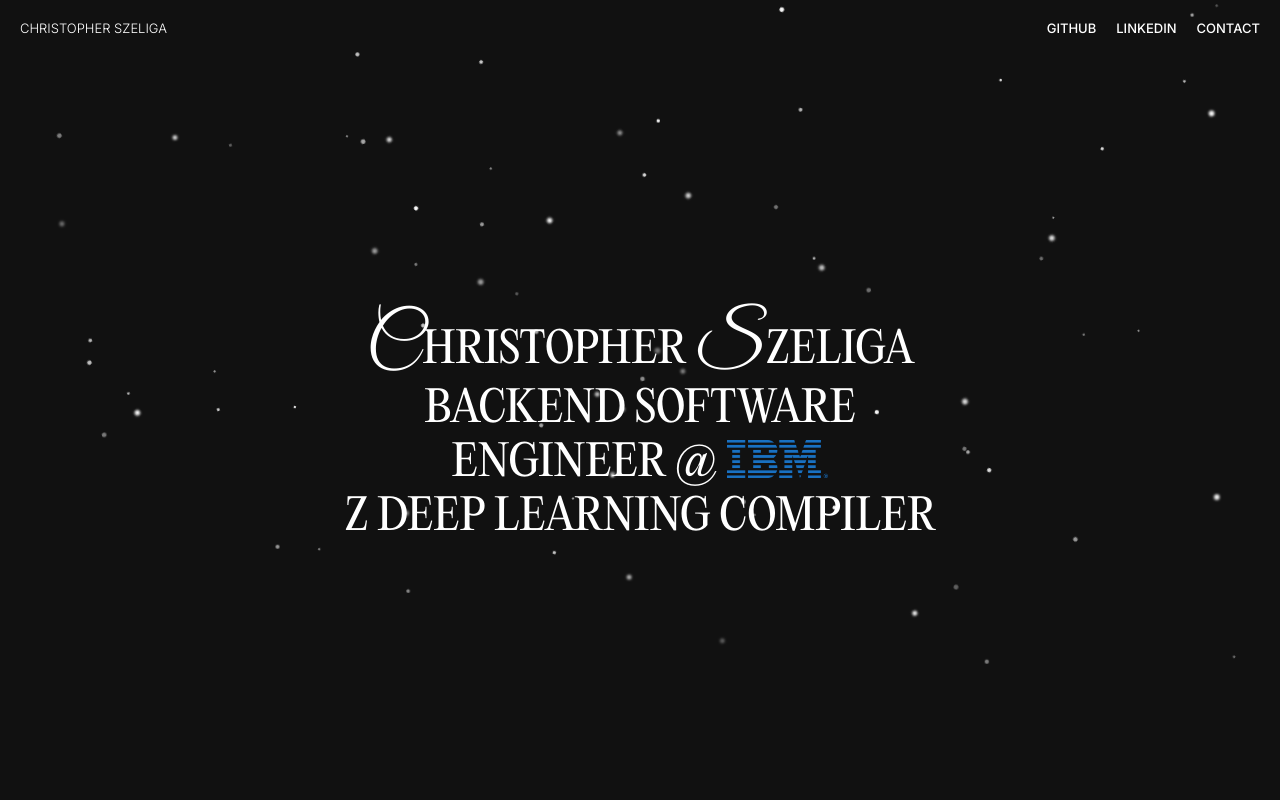
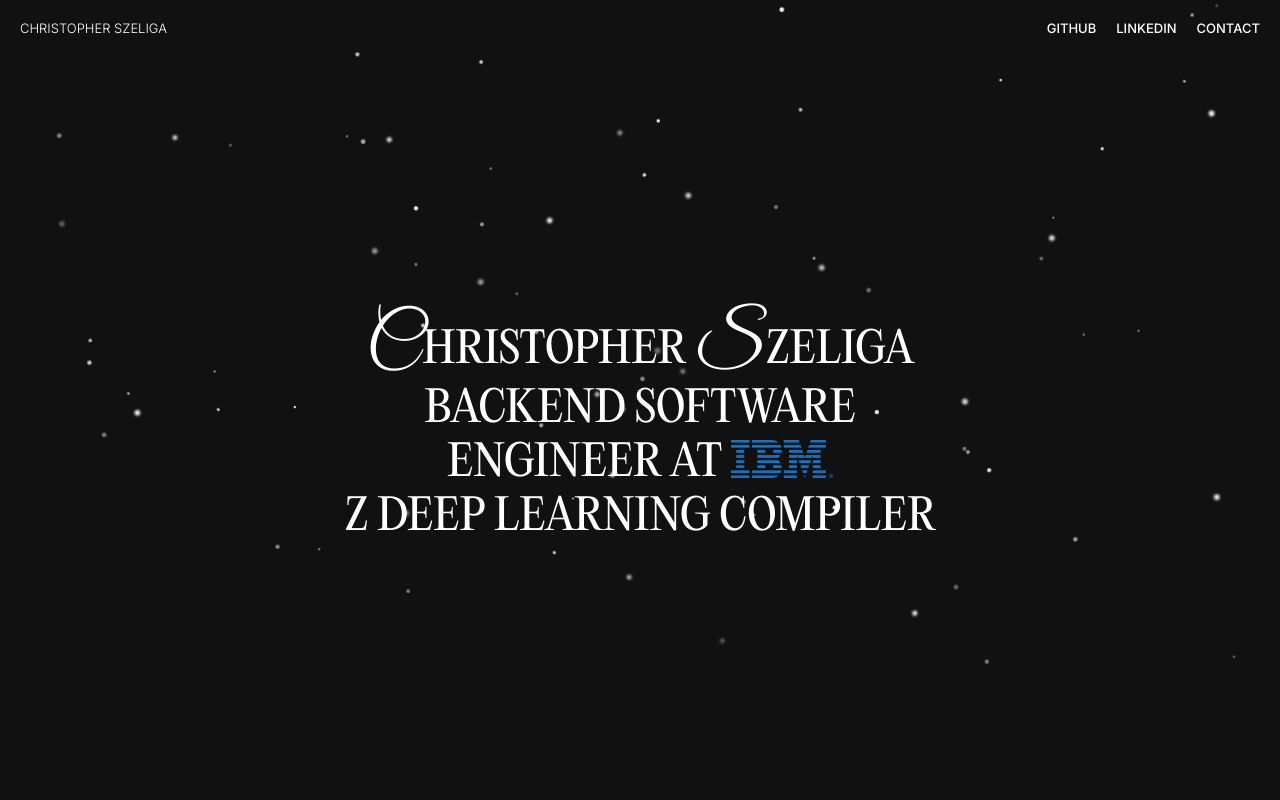
Before and after one commit to chrisszeliga/chrisszeliga.github.io, a Next.js app: page / in a window 1280 px wide. Shown: the top 800 px of the page. Built offline with nearby package versions, Linux system fonts and the light colour scheme.

Commit message:
Update Hero.tsx

```diff
--- a/src/app/components/Hero.tsx
+++ b/src/app/components/Hero.tsx
@@ -83,7 +83,7 @@
             <span className={styles.initial}>C</span>HRISTOPHER <span className={styles.initial}>S</span>ZELIGA
           </p>
           <p>BACKEND SOFTWARE</p>
-          <p>ENGINEER @ <img src="/images/IBM-logo.png" alt="IBM" className={styles.ibmLogo} /></p>
+          <p>ENGINEER AT <img src="/images/IBM-logo.png" alt="IBM" className={styles.ibmLogo} /></p>
           <p>Z DEEP LEARNING COMPILER</p>
         </div>
       </section>
```
